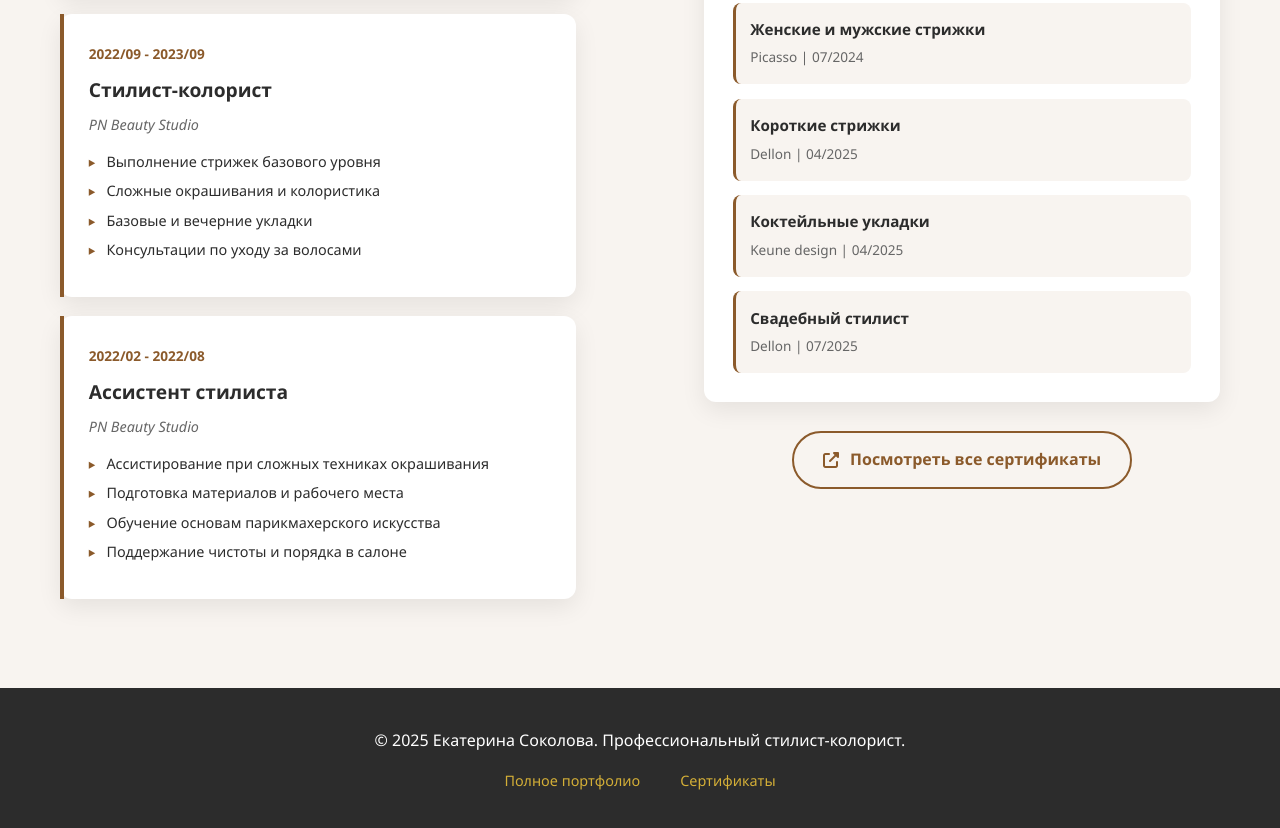
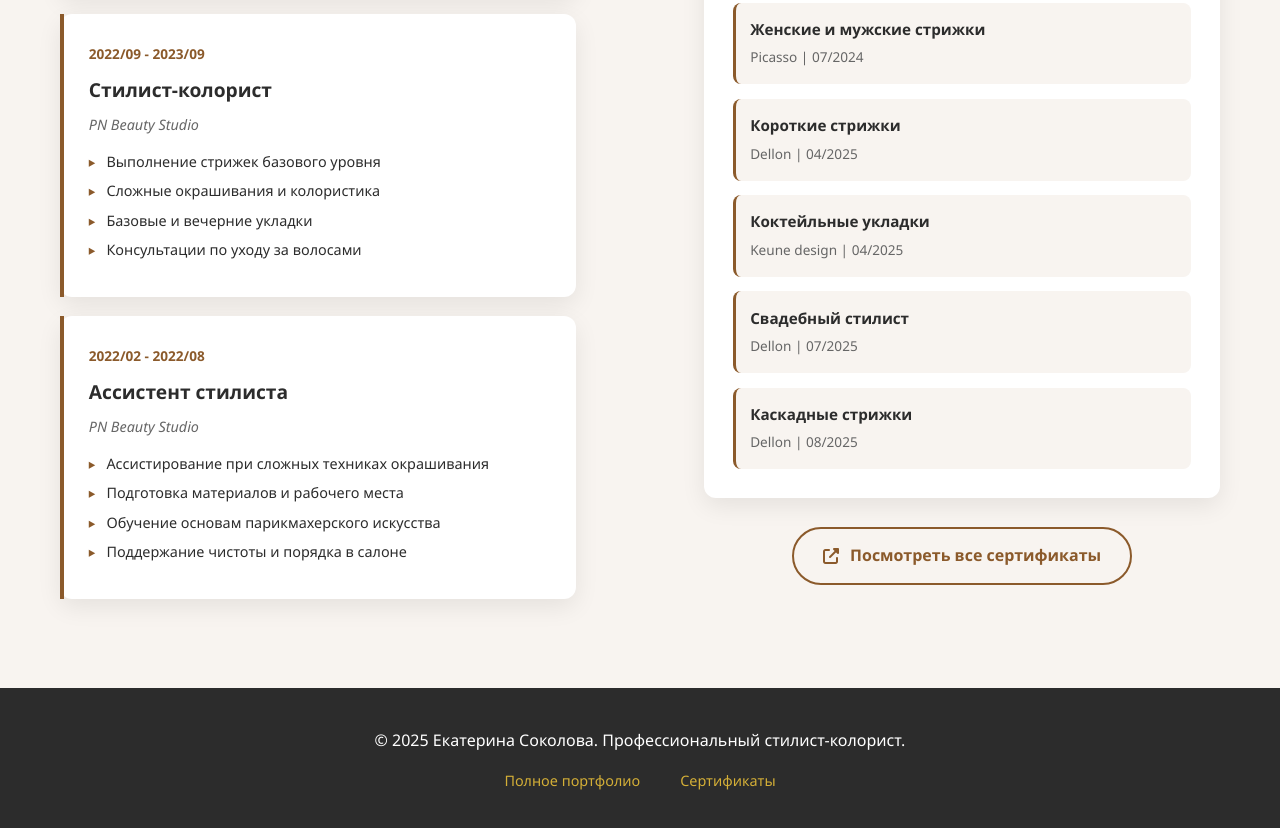
Before and after one commit to ekaterina-sokolova-stylist/resume, a plain HTML site: page index.html in a window 1280 px wide. Shown: the part 2142-2970 px from the top of the page. Drawn offline with Linux system fonts and the light colour scheme.

Commit message:
Update index.html

```diff
--- a/index.html
+++ b/index.html
@@ -786,6 +786,10 @@
                                 <strong>Свадебный стилист</strong>
                                 <span>Dellon | 07/2025</span>
                             </div>
+                            <div class="education-item">
+                                <strong>Каскадные стрижки</strong>
+                                <span>Dellon | 08/2025</span>
+                            </div>
                         </div>
                     </div>
                     <div class="certificate-link">
```
